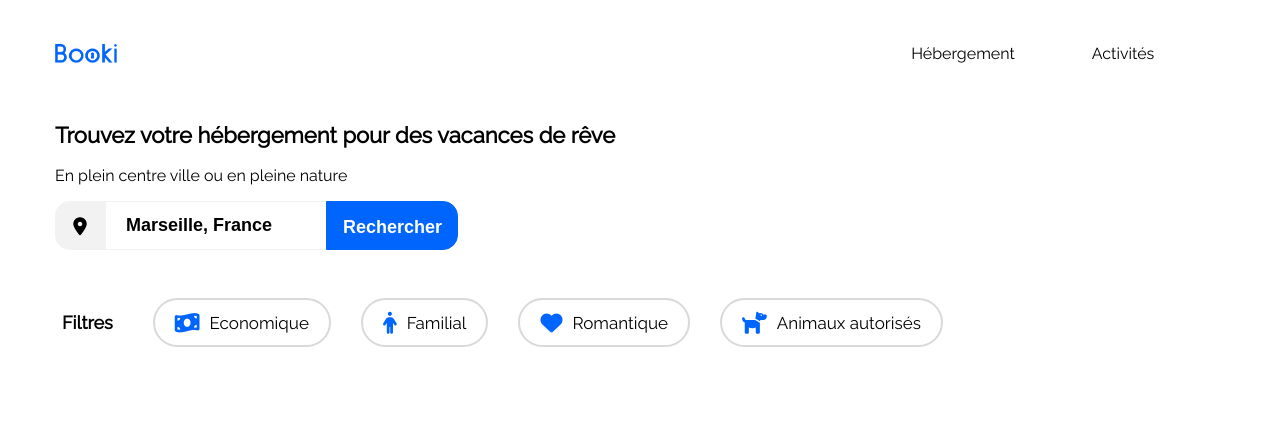
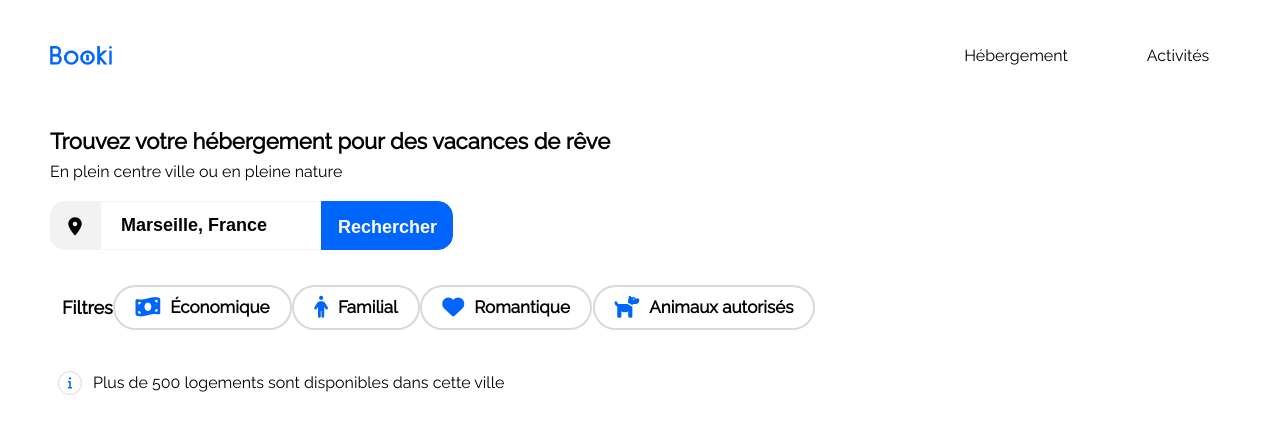
Before and after one commit to Belomeuh/Projet2Booki, a plain HTML site: page index.html in a window 1280 px wide. Drawn offline with Linux system fonts and the light colour scheme.

Commit message:
Added + finished filters

```diff
--- a/CSS/style.css
+++ b/CSS/style.css
@@ -1,32 +1,52 @@
+* {
+    box-sizing: border-box;
+}
+
 body {
     font-family: "Raleway", sans-serif;
     max-width: 1400px;
     margin: 0 auto;
+    padding-left: 50px;
+    padding-right: 50px;
 }
 
 a {
     text-decoration: none;
     color: black;
+    height: 100%;
 }
 
+/*Entête*/
 .header {
     display: flex;
     justify-content: space-between;
+    height: 65px;
 }
 
 .header_nav {
     display: flex;
     width: 25%;
-        padding-right: 77px;
+    height: 100%;
+    justify-content: space-between;
+}
+
+.header_nav ul {
+    width: 100%;
+    display: flex;
+    justify-content: space-between;
+}
+
+.header_nav_link {
+    width: 162px;
 }
 
 #heb {
     display: flex;
-            width: 50%;
     justify-content: center;
     align-items: flex-end;
     font-weight: 400;
 }
+
 #heb:hover {
     border-top: #0065FC 2px solid;
     color: #0065FC;
@@ -35,7 +55,6 @@ a {
 
 #act {
     display: flex;
-            width: 50%;
     justify-content: center;
     align-items: flex-end;
     font-weight: 400;
@@ -50,36 +69,43 @@ a {
 .logo {
     width: 62px;
     height: 19px;
-        padding: 44px 0px 0px 55px;
+    display: flex;
 }
 
+.booki_logo {
+    display: flex;
+    align-items: flex-end;
+}
+/*Fin-entête*/
 
+/*Slogan+recherche*/
 .slogan {
-    margin-left: 55px;
-    margin-top: 59px;
+    margin-top: 63px;
 }
 
 h1 {
     font-size: 22px;
     font-weight: 700;
+    margin-bottom: 8px;
 }
 
 p {
     font-size: 16px;
     font-weight: 400;
+    margin: 0;
 }
 
 #research {
     display: flex;
     height: 49px;
-    margin-left: 55px;
+    margin-top: 20px;
 }
 
 .container_research {
     display: flex;
 }
 
-.container_research input[type='search']{
+.container_research input[type='search'] {
     width: 236px;
     height: 49px;
     padding: 20px;
@@ -99,18 +125,18 @@ p {
     font-size: 18px;
 }
 
-.container_button{
+.container_button {
     position: relative;
     right: 15px;
     border-radius: 10px;
 }
 
-.button_desk{
+.button_desk {
     width: 132;
     height: 49;
     padding: 15px 16px 15px 16px;
     background-color: #0065FC;
-    border: 1px solid ;
+    border: 1px solid;
     border-radius: 0 15px 15px 0;
     cursor: pointer;
     color: white;
@@ -119,12 +145,14 @@ p {
     font-weight: 700;
 }
 
-.button_mobile{
+.button_mobile {
     display: none;
 }
+/*Fin-slogan+recherche*/
 
+/*Filtres+info*/
 .filters {
-    margin: 32px 0px 0px 62px;
+    margin: 32px 414px 0px 12px;
     display: flex;
     align-items: center;
 }
@@ -134,12 +162,14 @@ h2 {
 }
 
 ul {
-    list-style:none;
+    list-style: none;
     display: flex;
     flex-wrap: nowrap;
+    margin: 0;
+    padding: 0;
 }
 
-li {
+.filters li {
     border: 2px solid #D9D9D9;
     border-radius: 25px;
     font-size: 17px;
@@ -147,12 +177,45 @@ li {
     display: flex;
     align-items: center;
     padding: 0px 20px 0px 10px;
-    margin-right: 30px;
+}
+
+.filters ul {
+    display: flex;
+    justify-content: space-evenly;
+    width: 100%;
+    font-weight: 700;
+    font-size: 17px;
+}
+
+.filters li:hover {
+    background-color: #DEEBFF;
+    cursor: pointer;
 }
 
 .filters i {
-    color: #0065FC   ;
+    color: #0065FC;
     margin-left: 10px;
     margin-right: 10px;
     font-size: 22px;
 }
+
+.info {
+    display: flex;
+    align-items: center;
+    margin-left: 8px;
+    margin-top: 38px;
+}
+
+.logo_info {
+    border: 1px solid;
+    border-radius: 50%;
+    width: 24px;
+    height: 24px;
+    border-color: #D9D9D9;
+    display: flex;
+    justify-content: center;
+    align-items: center;
+    font-size: 12px;
+    color: #0065FC;
+    margin-right: 11px;
+}
--- a/index.html
+++ b/index.html
@@ -13,15 +13,17 @@
 <body>
 <!--Entête-->
 	<header>
-	<nav>
 	<div class=header>
+	<div class="booki_logo">
 		<img class="logo" src="images/logo/Booki.png" alt="Booki">
-		<div class="header_nav">
-			<a class="header_nav_link"href="#" id="heb">Hébergement</a>
-			<a class="header_nav_link" href="#" id="act">Activités</a>
-		</div>
 	</div>
+	<nav class="header_nav">
+		<ul>
+			<li><a class="header_nav_link"href="#" id="heb">Hébergement</a></li>
+			<li><a class="header_nav_link"href="#" id="act">Activités</a></li>
+		</ul>
 	</nav>
+	</div>
 	</header>
 <!--Fin de l'entête-->
 	<main>
@@ -48,12 +50,18 @@
 		<div class="filters">
 			<h2>Filtres</h2>
 			<ul>
-				<li><i class="fa-solid fa-money-bill-wave"></i>Economique</li>
+				<li><i class="fa-solid fa-money-bill-wave"></i>Économique</li>
 				<li><i class="fa-solid fa-person"></i>Familial</li>
 				<li><i class="fa-solid fa-heart"></i>Romantique</li>
 				<li><i class="fa-solid fa-dog"></i>Animaux autorisés</li>
 			</ul>
 		</div>
+		<div class="info">
+			<div class="logo_info">
+			<i class="fa-solid fa-info"></i>
+			</div>
+			<p>Plus de 500 logements sont disponibles dans cette ville</p>
+		</div>
 	</main>
 </body>
 </html>
```
Lines whose indentation alone changed are shown as unchanged.
